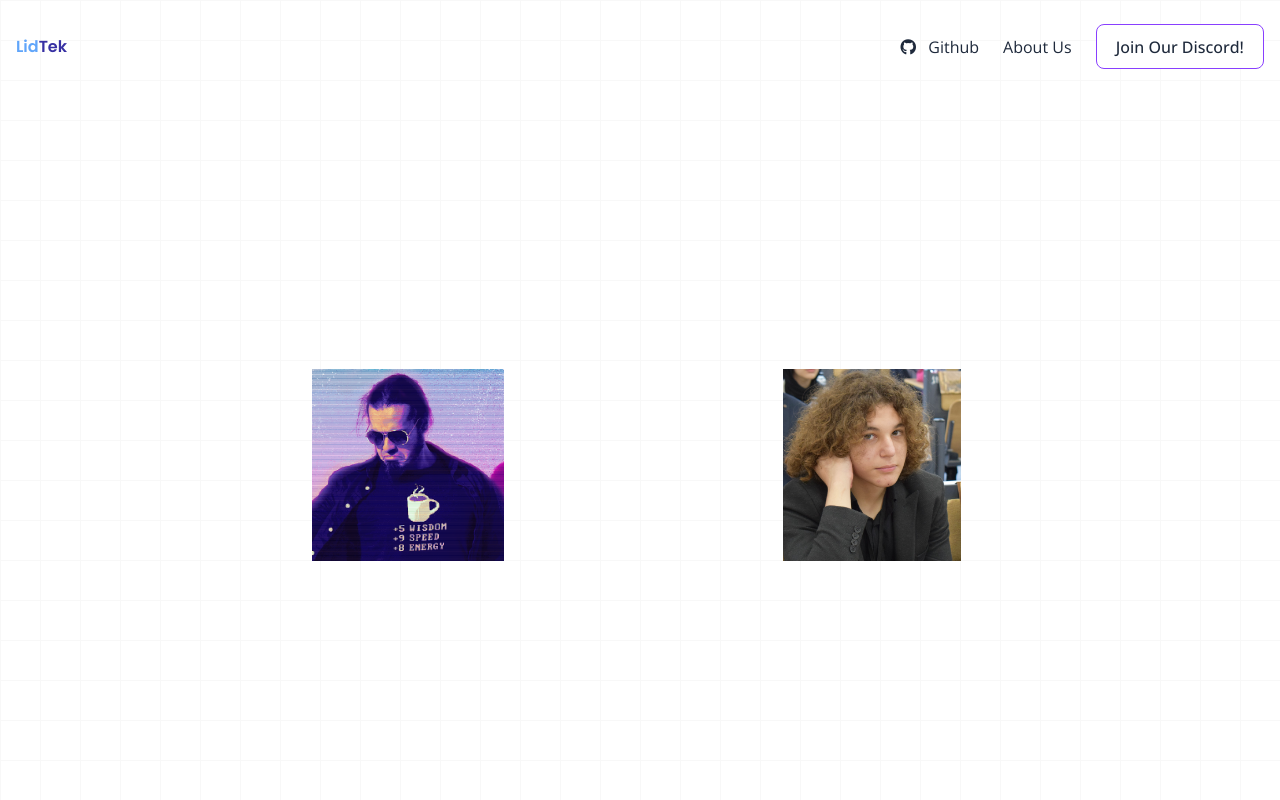
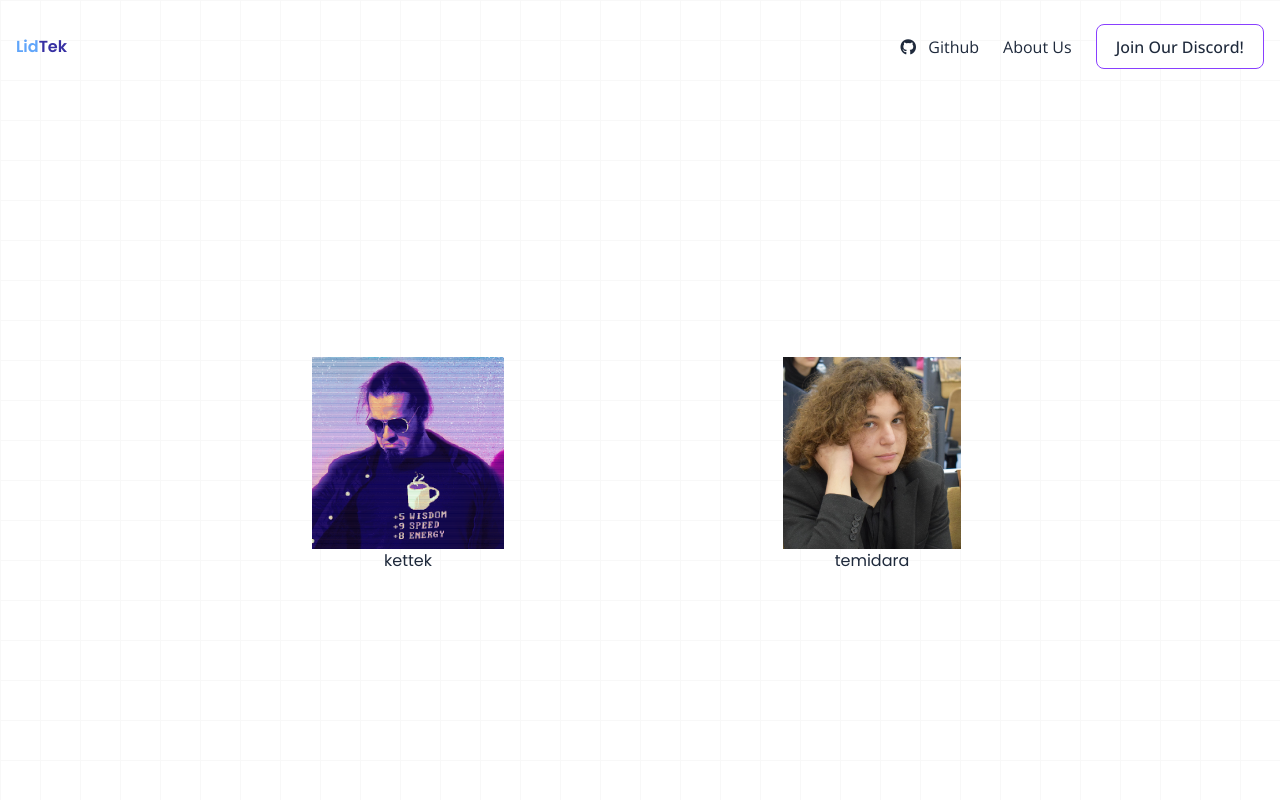
Before and after one commit to LidTek/LidTek, a SvelteKit app: page /goal in a window 1280 px wide. Shown: the top 800 px of the page. Built offline with nearby package versions, Linux system fonts and the light colour scheme.

Commit message:
Add names

```diff
--- a/src/components/Goal.svelte
+++ b/src/components/Goal.svelte
@@ -14,6 +14,9 @@
           alt="Us"
           src="../../kettek.png"
         />
+        <div class="flex justify-center gap-20">
+          <h1>kettek</h1>
+        </div>
       </a>
       <a href="https://github.com/temidaradev">
         <img
@@ -21,7 +24,10 @@
           alt="Us"
           src="../../temidara.png"
         />
-      </a>
+        <div class="flex justify-center gap-20">
+          <h1>temidara</h1>
+        </div></a
+      >
     </div>
     <!-- <div class="flex justify-center gap-20">
       <h1 class="">kettek</h1>
```
